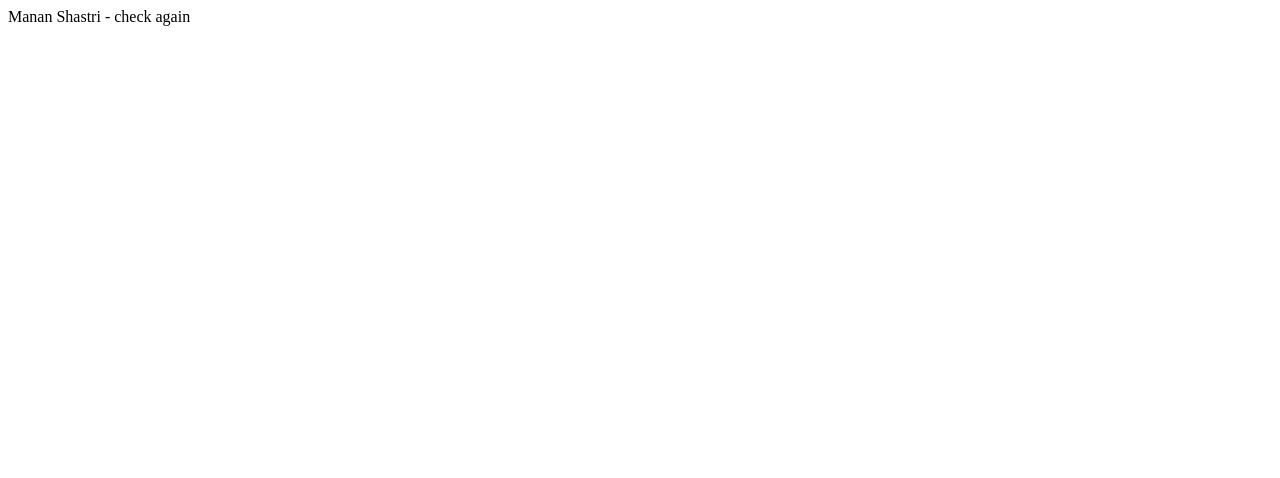
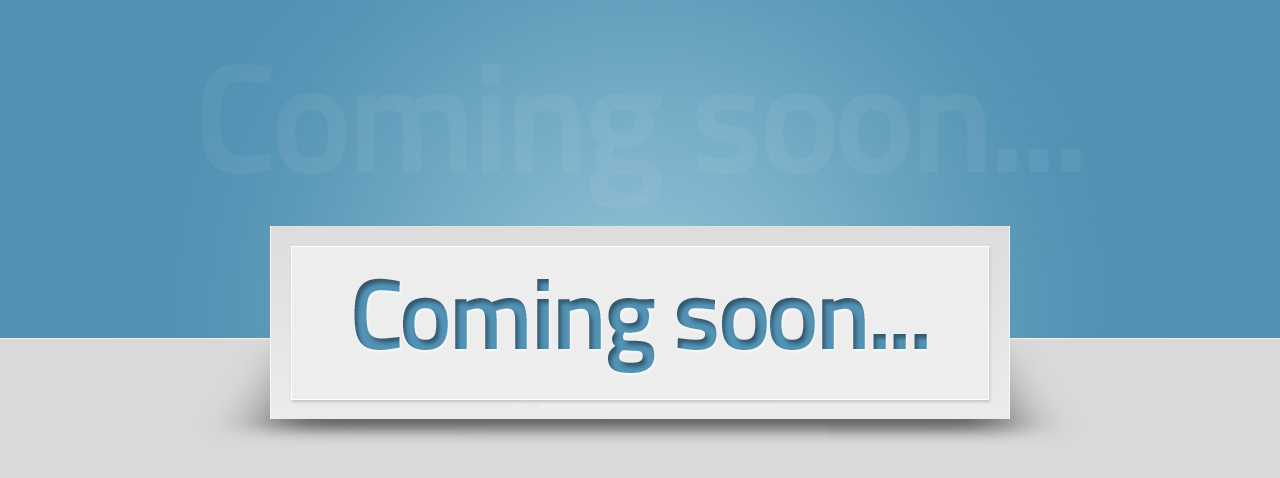
Before and after one commit to itsupportahm/ace-test, a plain HTML site: page index.html in a window 1280 px wide. Drawn offline with Linux system fonts and the light colour scheme.

Commit message:
Add  more  Files...

```diff
--- a/index.html
+++ b/index.html
@@ -1 +1,26 @@
-Manan Shastri - check again
+<!DOCTYPE html PUBLIC "-//W3C//DTD XHTML 1.0 Transitional//EN" "http://www.w3.org/TR/xhtml1/DTD/xhtml1-transitional.dtd">
+<html xmlns="http://www.w3.org/1999/xhtml">
+<head>
+<meta http-equiv="Content-Type" content="text/html; charset=utf-8" />
+<title>Coming soon...</title>
+<style type="text/css">
+body {
+	margin-left: 0px;
+	margin-top: 0px;
+	margin-right: 0px;
+	margin-bottom: 0px;
+	background-image: url(images/bg.jpg);
+	background-repeat: repeat-x;
+	background-color: #D9D9D9;
+}
+</style>
+</head>
+
+<body>
+<table width="10%" border="0" align="center" cellpadding="0" cellspacing="0">
+  <tr>
+    <td><img src="images/img1.jpg" width="1057" height="444" /></td>
+  </tr>
+</table>
+</body>
+</html>
```
Also changed, not shown: New Text Document (2).txt (added), New Text Document (3).txt (added), New Text Document.txt, images/bg.jpg (added), images/img1.jpg (added), 1 other file.
